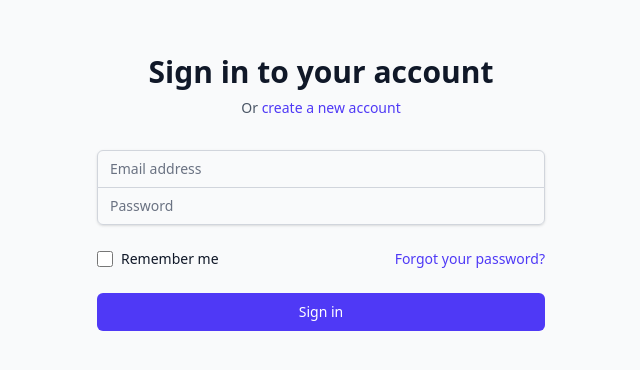
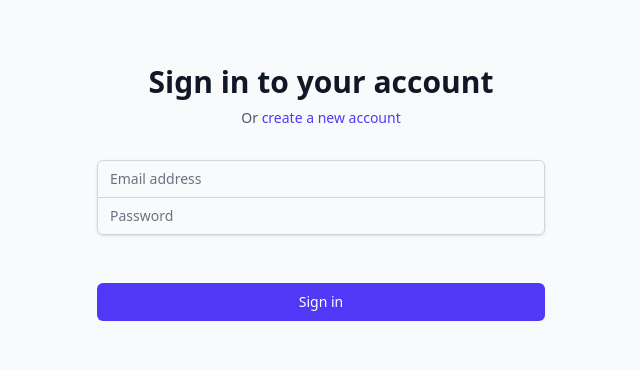
Before and after one commit to VishalLende24/Management_Frotend, a Vue app: page / in a window 1280 px wide. Shown: the part 220-590 px from the top of the page, without its empty margins (319-959 px from the left). Built offline with nearby package versions, Linux system fonts and the light colour scheme.

Commit message:
Forgot password removed

```diff
--- a/src/components/LoginForm.vue
+++ b/src/components/LoginForm.vue
@@ -43,7 +43,7 @@
         </div>
 
         <div class="flex items-center justify-between">
-          <div class="flex items-center">
+          <!-- <div class="flex items-center">
             <input
               id="remember-me"
               v-model="form.rememberMe"
@@ -52,12 +52,12 @@
               class="h-4 w-4 text-indigo-600 focus:ring-indigo-500 border-gray-300 rounded"
             />
             <label for="remember-me" class="ml-2 block text-sm text-gray-900"> Remember me </label>
-          </div>
+          </div> -->
 
           <div class="text-sm">
-            <a href="#" class="font-medium text-indigo-600 hover:text-indigo-500">
+            <!-- <a href="#" class="font-medium text-indigo-600 hover:text-indigo-500">
               Forgot your password?
-            </a>
+            </a> -->
           </div>
         </div>
 
```
